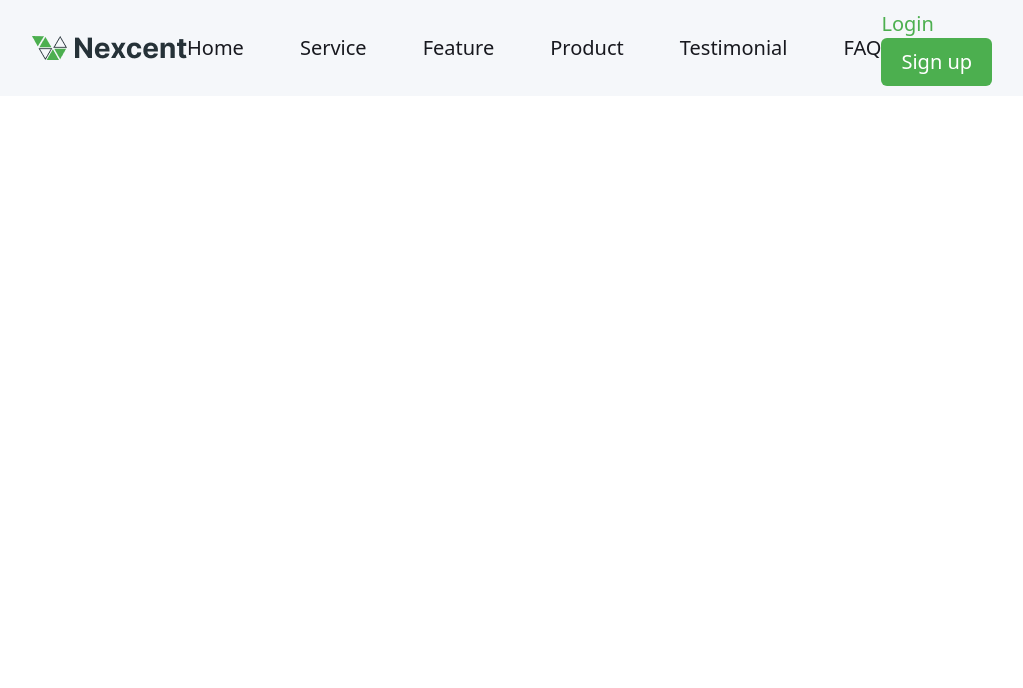
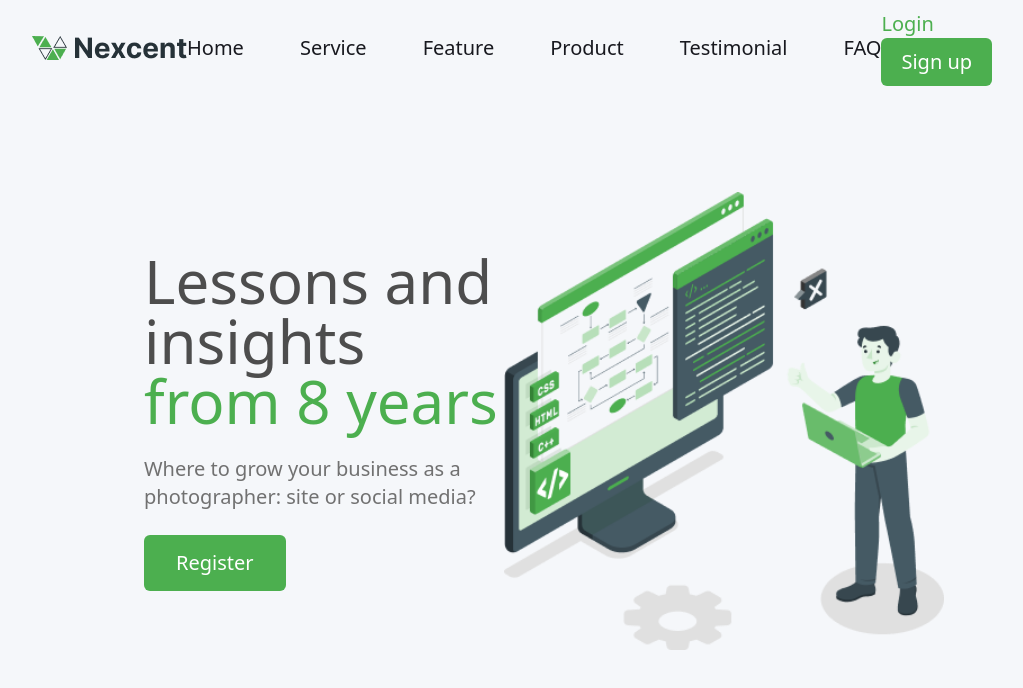
Before and after one commit to ItzVakko/Nexcent-Landing-Page, a React (Vite) app: page / in a window 1280 px wide. Shown: the top 688 px of the page, without its empty margins (96-1119 px from the left). Built offline with nearby package versions, Linux system fonts and the light colour scheme.

Commit message:
header info section

```diff
--- a/src/App.jsx
+++ b/src/App.jsx
@@ -1,4 +1,5 @@
 import "./App.css";
+import HeaderInfo from "./Components/HeaderInfo/HeaderInfo";
 import NavBar from "./Components/NavBar/NavBar";
 
 function App() {
@@ -6,6 +7,7 @@ function App() {
     <>
       <header className="bg-Silver">
         <NavBar />
+        <HeaderInfo />
       </header>
     </>
   );
--- /dev/null
+++ b/src/Components/HeaderInfo/HeaderInfo.jsx
@@ -0,0 +1,31 @@
+import React from "react";
+import HeaderInfoIllustration from "../../assets/images/HeaderInfoIllustration.png";
+
+const HeaderInfo = () => {
+  return (
+    <div className="py-24 px-60 flex justify-between items-center">
+      <div>
+        <h1 className="text-6xl font-medium text-TitleGray">
+          Lessons and insights <br />
+          <span className="text-PrimaryGreen">from 8 years</span>
+        </h1>
+
+        <p className="text-xl mt-6 text-TextGray">
+          Where to grow your business as a photographer: site or social media?
+        </p>
+
+        <button className="text-xl bg-PrimaryGreen text-white px-8 py-3.5 rounded-md mt-6">
+          Register
+        </button>
+      </div>
+
+      <img
+        src={HeaderInfoIllustration}
+        alt="header-info-illustration"
+        className="max-w-[500px] w-full h-auto"
+      />
+    </div>
+  );
+};
+
+export default HeaderInfo;
--- a/tailwind.config.js
+++ b/tailwind.config.js
@@ -7,6 +7,8 @@ export default {
         PrimaryGray: "#18191F",
         PrimaryGreen: "#4CAF4F",
         Silver: "#F5F7FA",
+        TitleGray: "#4D4D4D",
+        TextGray: "#717171",
       },
     },
   },
```
Also changed, not shown: src/assets/images/HeaderInfoIllustration.png (added).
